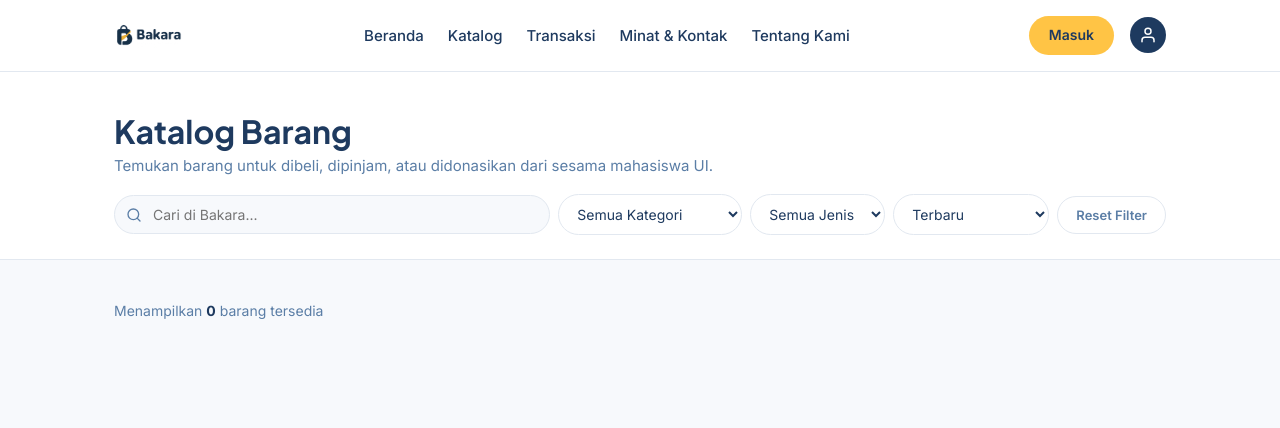
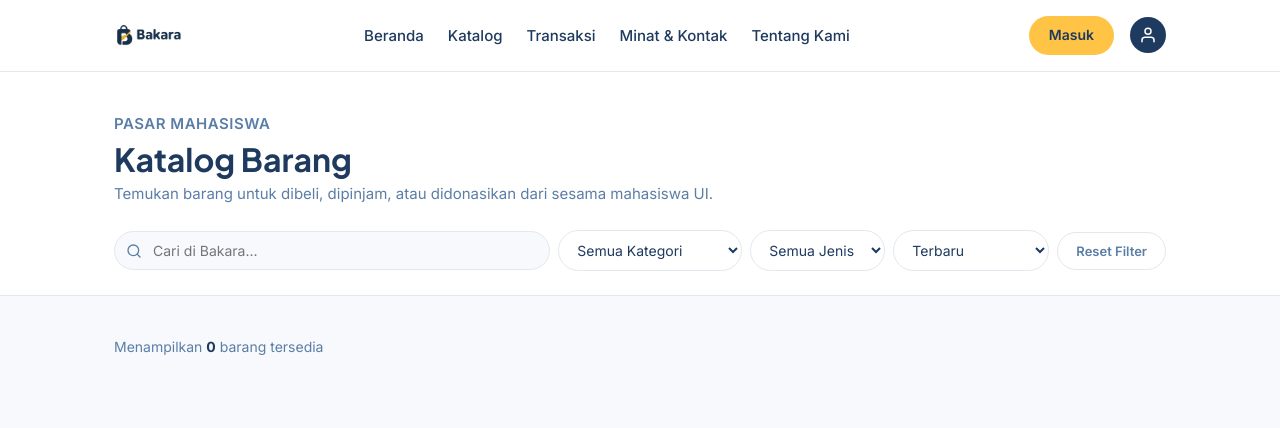
Before and after one commit to kelompok-7-pbp-c/Bakara, a Django app: page /katalog/ in a window 1280 px wide. Shown: the top 428 px of the page. Run offline with Django 5.2, Linux system fonts and the light colour scheme; data that the repository does not hold is empty.

Commit message:
style(katalog): harmonize header layout with transaksi and minat modules

```diff
--- a/templates/katalog/katalog.html
+++ b/templates/katalog/katalog.html
@@ -9,8 +9,11 @@
 <!-- HERO / HEADER  -->
 <section class="katalog-hero">
     <div class="container">
-        <h1>Katalog Barang</h1>
-        <p>Temukan barang untuk dibeli, dipinjam, atau didonasikan dari sesama mahasiswa UI.</p>
+        <header class="transaksi-header">
+            <p class="transaksi-eyebrow">Pasar Mahasiswa</p>
+            <h1>Katalog Barang</h1>
+            <p>Temukan barang untuk dibeli, dipinjam, atau didonasikan dari sesama mahasiswa UI.</p>
+        </header>
 
         <!-- Search + Filter Toolbar -->
         <form method="get" action="" id="katalog-filter-form" class="katalog-toolbar">
```
